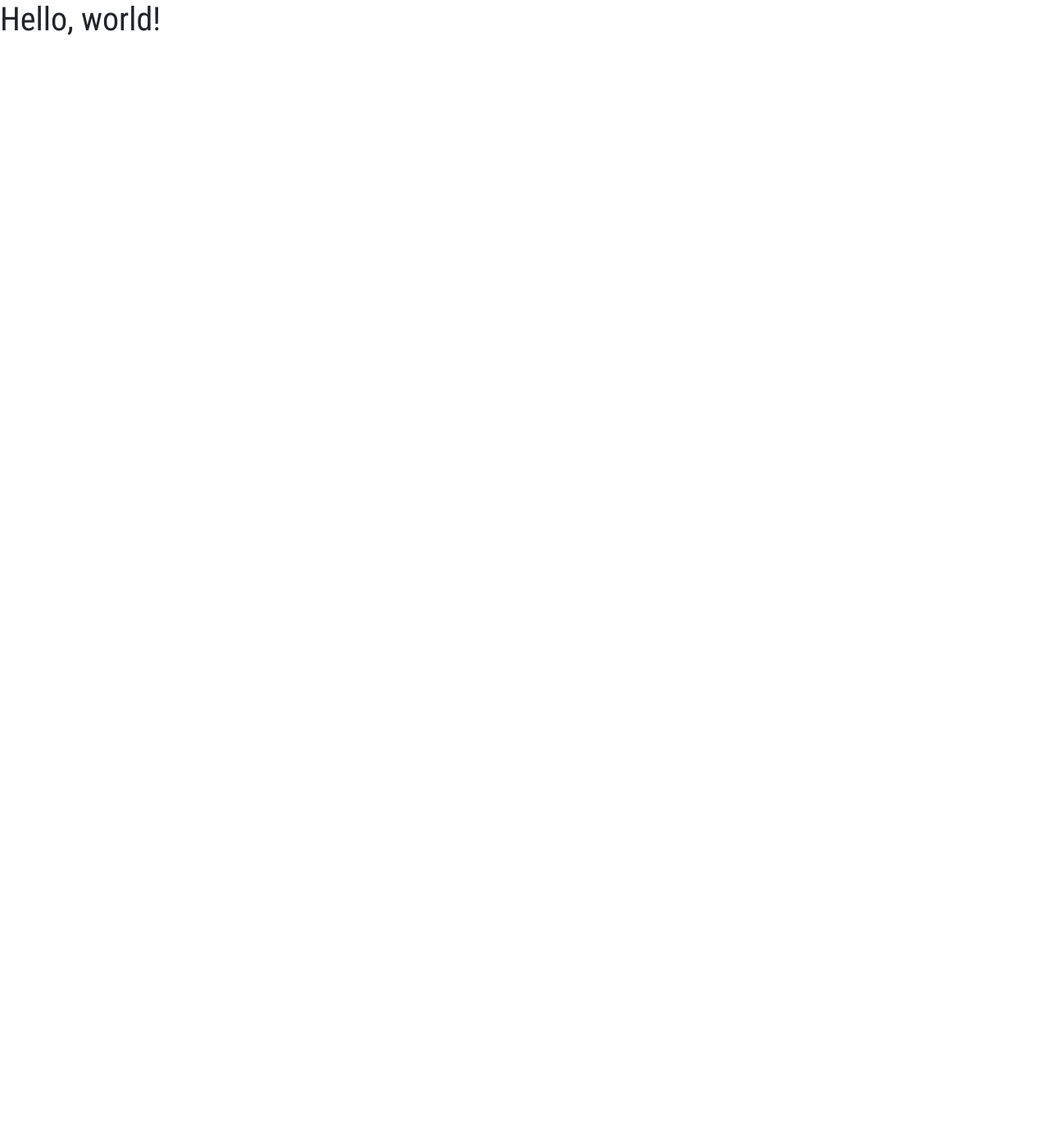
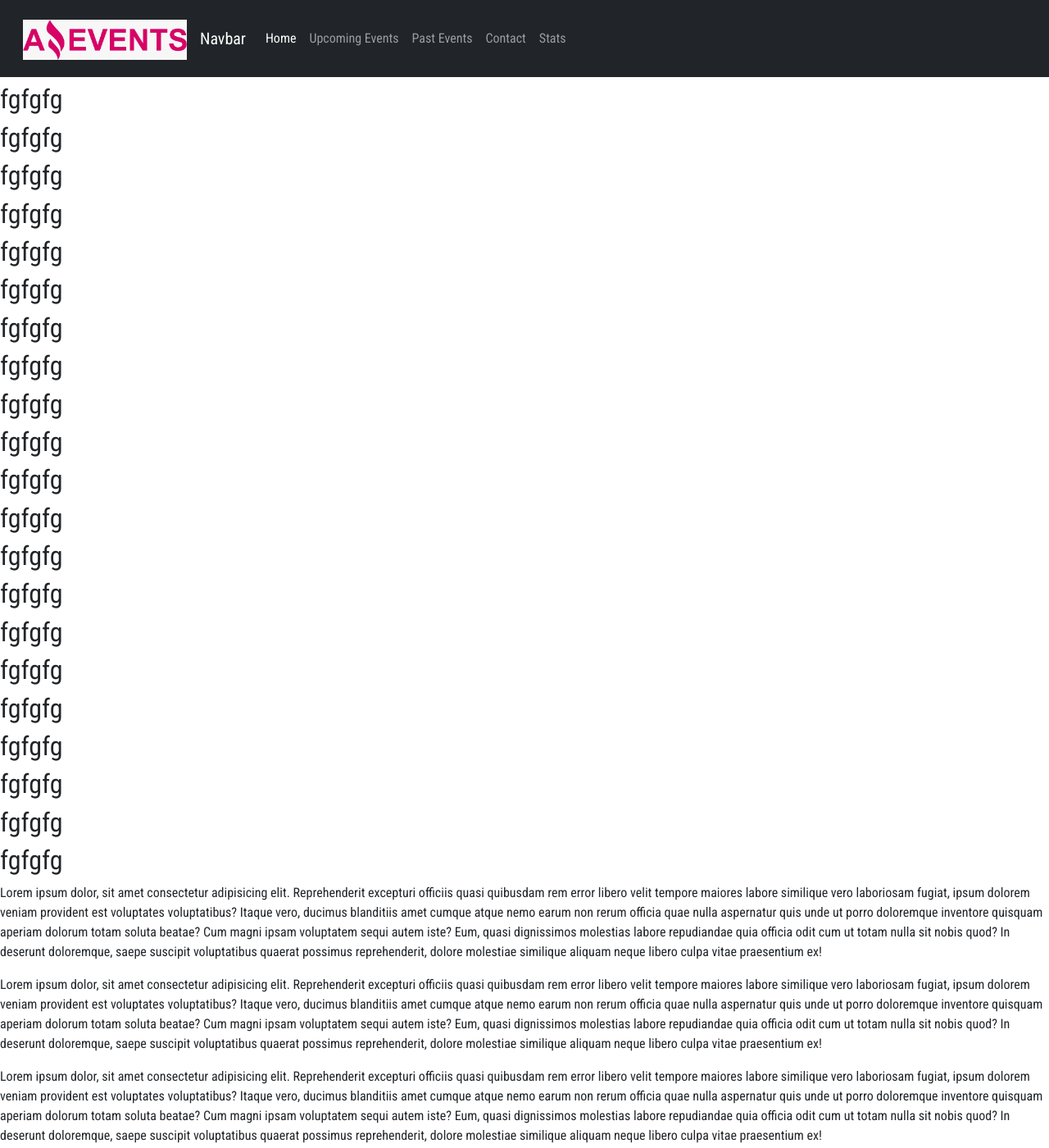
Before and after one commit to GermanaCaviglia/amazingEvents, a plain HTML site: page index.html in a window 1280 px wide. Shown: the whole page at 82% size. Before the commit the page ends 800 px from the top, so only its background shows below. Drawn offline with nearby package versions, Linux system fonts and the light colour scheme.

Commit message:
:sparkles: Feat: Add navbar to index.html. Create assets and pages folders

```diff
--- a/index.html
+++ b/index.html
@@ -1,21 +1,105 @@
 <!DOCTYPE html>
 <html lang="en">
+
 <head>
     <meta charset="UTF-8">
     <meta http-equiv="X-UA-Compatible" content="IE=edge">
     <meta name="viewport" content="width=device-width, initial-scale=1.0">
-    <link href="https://cdn.jsdelivr.net/npm/bootstrap@5.1.3/dist/css/bootstrap.min.css" rel="stylesheet" integrity="sha384-1BmE4kWBq78iYhFldvKuhfTAU6auU8tT94WrHftjDbrCEXSU1oBoqyl2QvZ6jIW3" crossorigin="anonymous">
+    <link href="https://cdn.jsdelivr.net/npm/bootstrap@5.1.3/dist/css/bootstrap.min.css" rel="stylesheet"
+        integrity="sha384-1BmE4kWBq78iYhFldvKuhfTAU6auU8tT94WrHftjDbrCEXSU1oBoqyl2QvZ6jIW3" crossorigin="anonymous">
     <link rel="preconnect" href="https://fonts.googleapis.com">
     <link rel="preconnect" href="https://fonts.gstatic.com" crossorigin>
-    <link href="https://fonts.googleapis.com/css2?family=Roboto+Condensed:wght@300;400;700&display=swap" rel="stylesheet">
+    <link href="https://fonts.googleapis.com/css2?family=Roboto+Condensed:wght@300;400;700&display=swap"
+        rel="stylesheet">
     <link rel="stylesheet" href="styles.css">
     <title>Amazing Events</title>
 </head>
+
 <body>
+
+    <nav class="navbar fixed-top navbar-expand-lg navbar-dark bg-dark p-3">
+        <div class="container-fluid ">
+            <a class="navbar-brand" href="#">
+                <img src="./assets/logo.jpeg" alt="" width="200" height=""
+                    class="d-inline-block align-text-top">
+            </a>
+            <a class="navbar-brand" href="#">Navbar</a>
+            <button class="navbar-toggler" type="button" data-bs-toggle="collapse"
+                data-bs-target="#navbarSupportedContent" aria-controls="navbarSupportedContent" aria-expanded="false"
+                aria-label="Toggle navigation">
+                <span class="navbar-toggler-icon"></span>
+            </button>
+            <div class="collapse navbar-collapse" id="navbarSupportedContent">
+                <ul class="navbar-nav d-flex justify-content-end me-auto mb-2 mb-lg-0">
+                    <li class="nav-item">
+                        <a class="nav-link active" aria-current="page" href="#">Home</a>
+                    </li>
+                    <li class="nav-item">
+                        <a class="nav-link" href="#">Upcoming Events</a>
+                    </li>
+                    <li class="nav-item">
+                        <a class="nav-link" href="#">Past Events</a>
+                    </li>
+                    <li class="nav-item">
+                        <a class="nav-link" href="#">Contact</a>
+                    </li>
+                    <li class="nav-item">
+                        <a class="nav-link" href="#">Stats</a>
+                    </li>
+            </div>
+        </div>
+    </nav>
+
     <h1>Hello, world!</h1>
 
+    <h2>fgfgfg</h2>
+    <h2>fgfgfg</h2>
+    <h2>fgfgfg</h2>
+    <h2>fgfgfg</h2>
+    <h2>fgfgfg</h2>
+    <h2>fgfgfg</h2>
+    <h2>fgfgfg</h2>
+    <h2>fgfgfg</h2>
+    <h2>fgfgfg</h2>
+    <h2>fgfgfg</h2>
+    <h2>fgfgfg</h2>
+    <h2>fgfgfg</h2>
+    <h2>fgfgfg</h2>
+    <h2>fgfgfg</h2>
+    <h2>fgfgfg</h2>
+    <h2>fgfgfg</h2>
+    <h2>fgfgfg</h2>
+    <h2>fgfgfg</h2>
+    <h2>fgfgfg</h2>
+    <h2>fgfgfg</h2>
+    <h2>fgfgfg</h2>
+    <h2>fgfgfg</h2>
 
-    <script src="https://cdn.jsdelivr.net/npm/bootstrap@5.1.3/dist/js/bootstrap.bundle.min.js" integrity="sha384-ka7Sk0Gln4gmtz2MlQnikT1wXgYsOg+OMhuP+IlRH9sENBO0LRn5q+8nbTov4+1p" crossorigin="anonymous"></script>
+    <p>Lorem ipsum dolor, sit amet consectetur adipisicing elit. Reprehenderit excepturi officiis quasi quibusdam rem
+        error libero velit tempore maiores labore similique vero laboriosam fugiat, ipsum dolorem veniam provident est
+        voluptates voluptatibus? Itaque vero, ducimus blanditiis amet cumque atque nemo earum non rerum officia quae
+        nulla aspernatur quis unde ut porro doloremque inventore quisquam aperiam dolorum totam soluta beatae? Cum magni
+        ipsam voluptatem sequi autem iste? Eum, quasi dignissimos molestias labore repudiandae quia officia odit cum ut
+        totam nulla sit nobis quod? In deserunt doloremque, saepe suscipit voluptatibus quaerat possimus reprehenderit,
+        dolore molestiae similique aliquam neque libero culpa vitae praesentium ex!</p>
+    <p>Lorem ipsum dolor, sit amet consectetur adipisicing elit. Reprehenderit excepturi officiis quasi quibusdam rem
+        error libero velit tempore maiores labore similique vero laboriosam fugiat, ipsum dolorem veniam provident est
+        voluptates voluptatibus? Itaque vero, ducimus blanditiis amet cumque atque nemo earum non rerum officia quae
+        nulla aspernatur quis unde ut porro doloremque inventore quisquam aperiam dolorum totam soluta beatae? Cum magni
+        ipsam voluptatem sequi autem iste? Eum, quasi dignissimos molestias labore repudiandae quia officia odit cum ut
+        totam nulla sit nobis quod? In deserunt doloremque, saepe suscipit voluptatibus quaerat possimus reprehenderit,
+        dolore molestiae similique aliquam neque libero culpa vitae praesentium ex!</p>
+    <p>Lorem ipsum dolor, sit amet consectetur adipisicing elit. Reprehenderit excepturi officiis quasi quibusdam rem
+        error libero velit tempore maiores labore similique vero laboriosam fugiat, ipsum dolorem veniam provident est
+        voluptates voluptatibus? Itaque vero, ducimus blanditiis amet cumque atque nemo earum non rerum officia quae
+        nulla aspernatur quis unde ut porro doloremque inventore quisquam aperiam dolorum totam soluta beatae? Cum magni
+        ipsam voluptatem sequi autem iste? Eum, quasi dignissimos molestias labore repudiandae quia officia odit cum ut
+        totam nulla sit nobis quod? In deserunt doloremque, saepe suscipit voluptatibus quaerat possimus reprehenderit,
+        dolore molestiae similique aliquam neque libero culpa vitae praesentium ex!</p>
+    <script src="https://cdn.jsdelivr.net/npm/bootstrap@5.1.3/dist/js/bootstrap.bundle.min.js"
+        integrity="sha384-ka7Sk0Gln4gmtz2MlQnikT1wXgYsOg+OMhuP+IlRH9sENBO0LRn5q+8nbTov4+1p"
+        crossorigin="anonymous"></script>
     <script src="script.js"></script>
 </body>
+
 </html>
```
Also changed, not shown: assets/cinema.jpeg (added), assets/clowns.jpeg (added), assets/gourmet.jpeg (added), assets/logo.jpeg (added), assets/marathon.jpeg (added), assets/museum.jpeg (added), assets/music show.jpeg (added), pages/contact.html (added), pages/pastEvents.html (added), pages/stats.html (added), pages/upcomingEvents.html (added).
